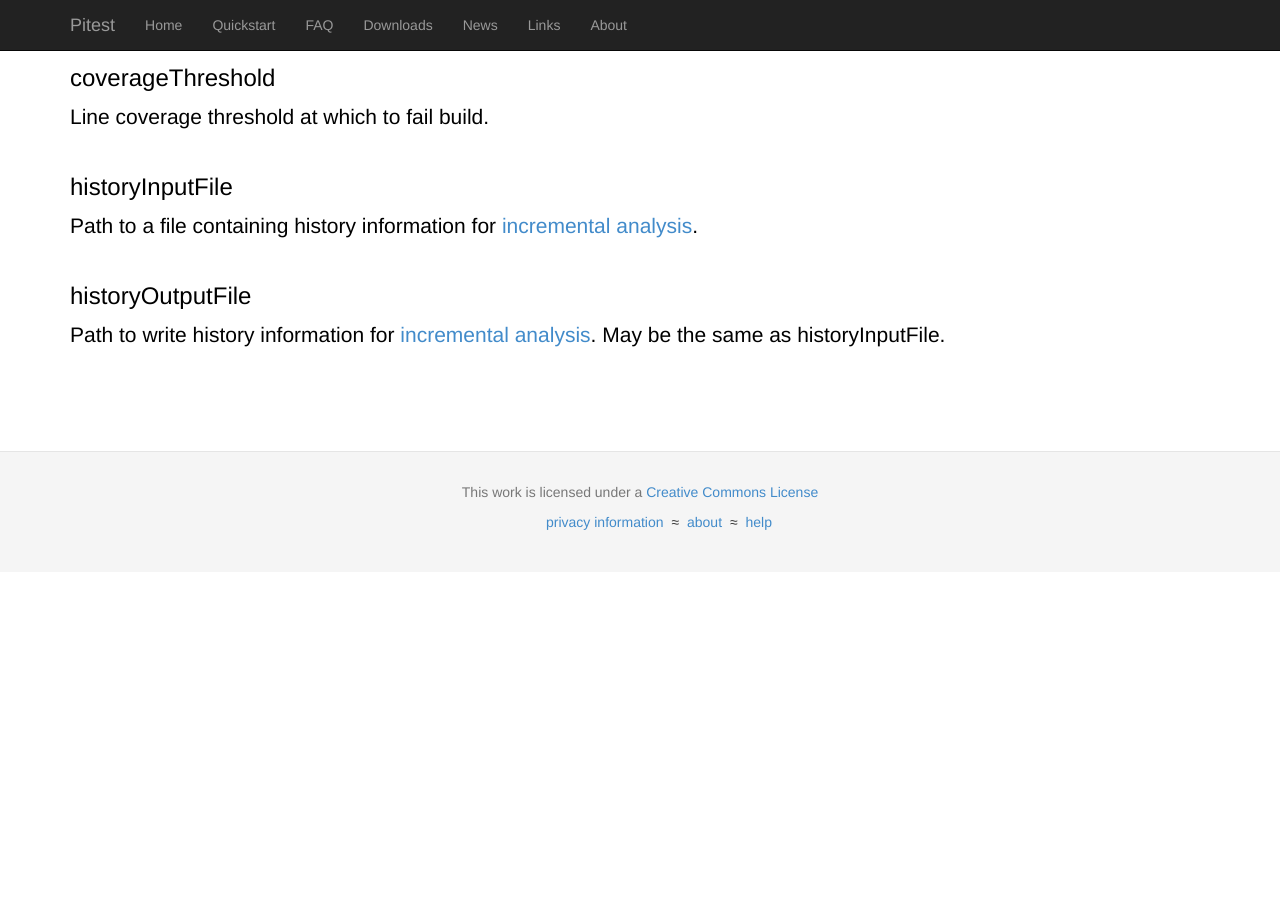
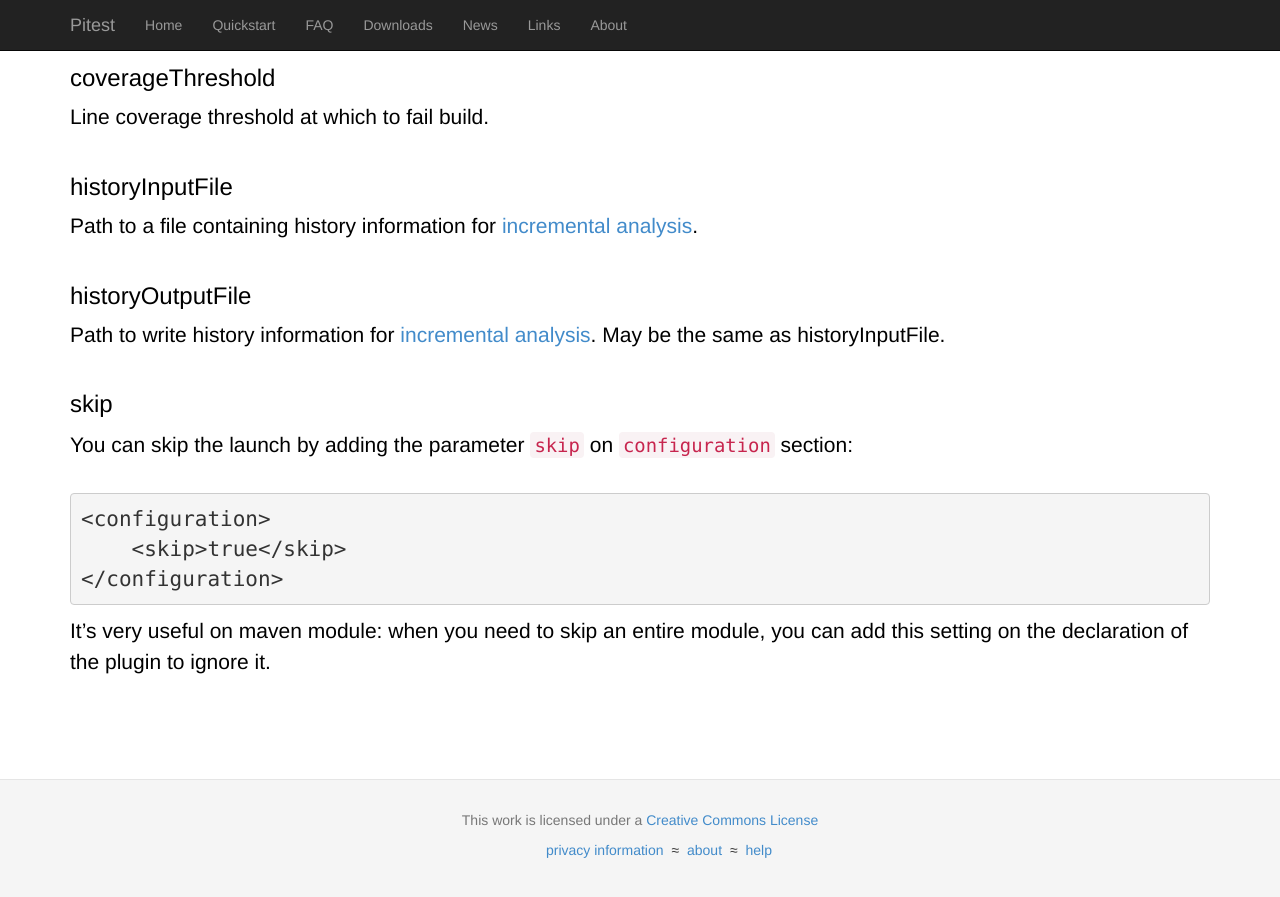
Before and after one commit to hcoles/pitest-site, a Jekyll site: the page built from quickstart/maven.markdown, in a window 1280 px wide and 900 px high, scrolled down 8377 px. Shown: the top 897 px of the window. Built offline with Jekyll 4.4.1, drawn with Linux system fonts in a browser that asks for light colours; Markdown is read by kramdown in place of the engine named in the settings; comment, search, counter and statistics services are not loaded; before the commit the page ends 8949 px from its top, so only the background shows below that.

Commit message:
add skip

```diff
--- a/quickstart/maven.markdown
+++ b/quickstart/maven.markdown
@@ -118,7 +118,7 @@ have a large classpath to scan this parameter can be used to limit the classes t
 for mutation.</del>
 
 <del>In practice inScopeClasses and targetClasses are often then same. If you don't specify them explicitly then PIT will construct a
-glob from the project's group id of the form. group.id.*</del>
+glob from the project's group id of the form. group.id.\*</del>
 
 ### maxDependencyDistance
 
@@ -319,3 +319,15 @@ Path to a file containing history information for [incremental analysis](/quicks
 ### historyOutputFile
 
 Path to write history information for [incremental analysis](/quickstart/incremental_analysis/). May be the same as historyInputFile.
+
+### skip
+
+You can skip the launch by adding the parameter ``skip`` on ``configuration`` section:
+
+<pre class="prettyprint lang-xml">
+&lt;configuration&gt;
+    &lt;skip&gt;true&lt;/skip&gt;
+&lt;/configuration&gt;
+</pre>
+
+It's very useful on maven module: when you need to skip an entire module, you can add this setting on the declaration of the plugin to ignore it.
```
